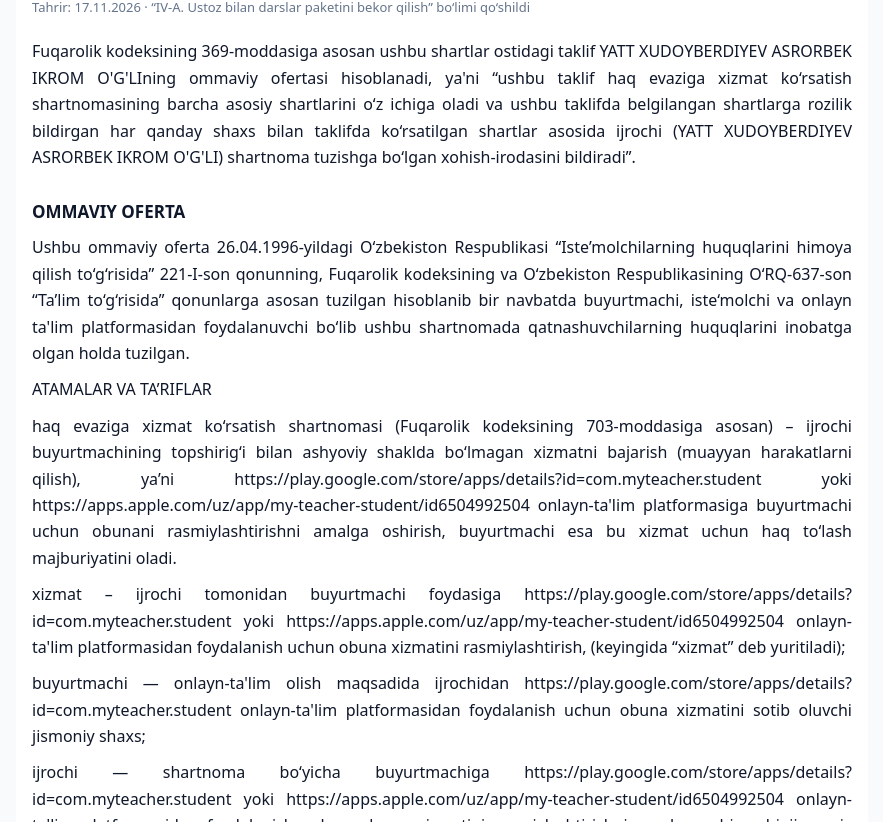
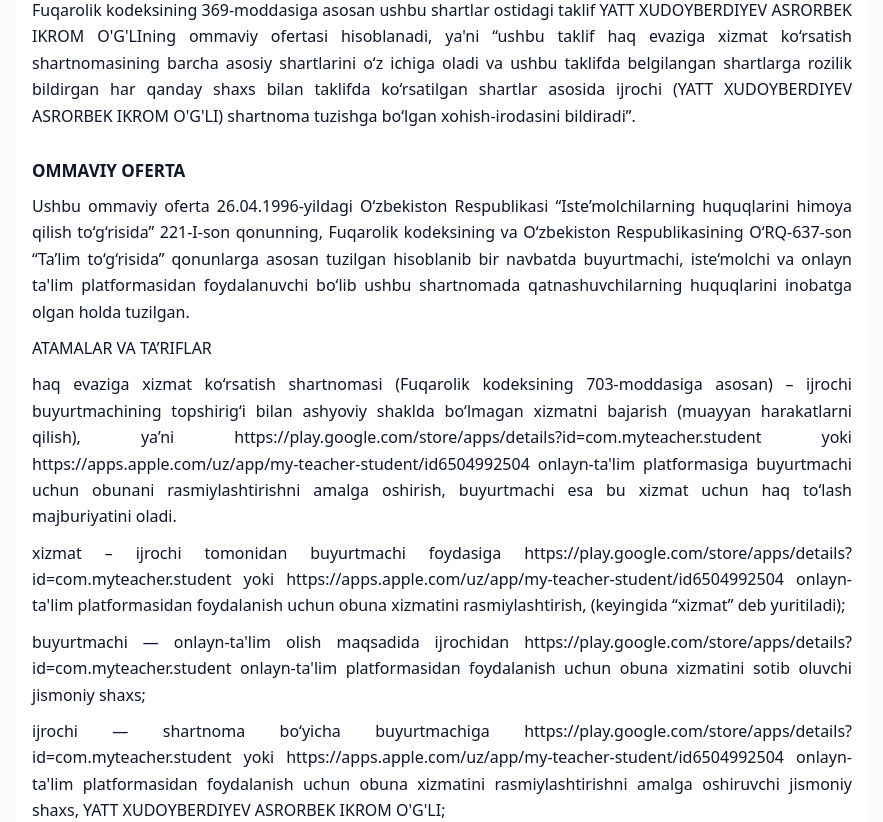
Before and after one commit to alfastarsx-web/www.myteacher.uz, a plain HTML site: page oferta/index.html in a window 1280 px wide. Shown: the part 105-927 px from the top of the page, without its empty margins (198-1081 px from the left). Drawn offline with Linux system fonts and the light colour scheme.

Commit message:
Oferta: tahrir izohini olib tashlash (#34)
Claude-Session: https://claude.ai/code/session_01So44GRiB5bD9smTDqjPYkr

Co-authored-by: Claude <noreply@anthropic.com>

```diff
--- a/oferta/index.html
+++ b/oferta/index.html
@@ -21,7 +21,6 @@ a{color:#4f46e5}
 <main>
 <a href="https://myteacher.uz">← MyTeacher</a>
 <h1>Ommaviy oferta</h1>
-<div class="izoh">Tahrir: 17.11.2026 · “IV-A. Ustoz bilan darslar paketini bekor qilish” bo‘limi qo‘shildi</div>
 <p>Fuqarolik kodeksining 369-moddasiga asosan ushbu shartlar ostidagi taklif YATT XUDOYBERDIYEV ASRORBEK IKROM O&#x27;G&#x27;LIning ommaviy ofertasi hisoblanadi, ya&#x27;ni “ushbu taklif haq evaziga xizmat ko‘rsatish shartnomasining barcha asosiy shartlarini o‘z ichiga oladi va ushbu taklifda belgilangan shartlarga rozilik bildirgan har qanday shaxs bilan taklifda ko‘rsatilgan shartlar asosida ijrochi (YATT XUDOYBERDIYEV ASRORBEK IKROM O&#x27;G&#x27;LI) shartnoma tuzishga bo‘lgan xohish-irodasini bildiradi”.</p>
 <h2>OMMAVIY OFERTA</h2>
 <p>Ushbu ommaviy oferta 26.04.1996-yildagi O‘zbekiston Respublikasi “Iste’molchilarning huquqlarini himoya qilish to‘g‘risida” 221-I-son qonunning, Fuqarolik kodeksining va O‘zbekiston Respublikasining O‘RQ-637-son “Ta’lim to‘g‘risida” qonunlarga asosan tuzilgan hisoblanib bir navbatda buyurtmachi, iste‘molchi va onlayn ta&#x27;lim platformasidan foydalanuvchi bo‘lib ushbu shartnomada qatnashuvchilarning huquqlarini inobatga olgan holda tuzilgan.</p>
```
